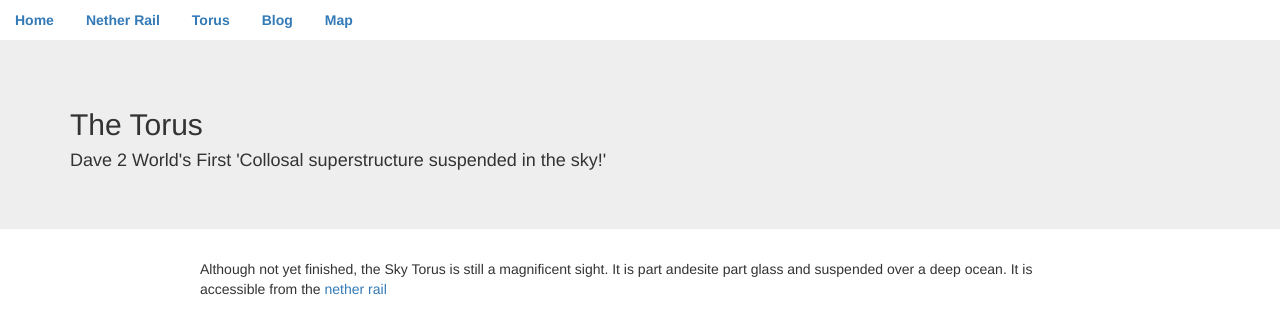
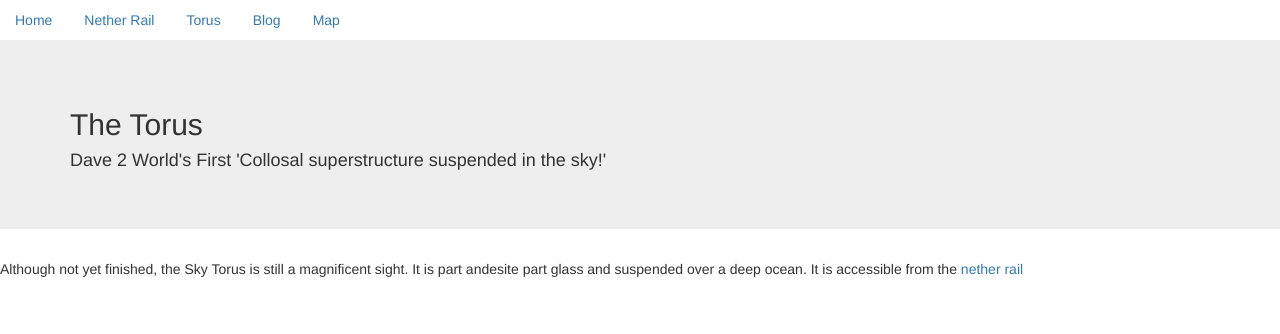
Before and after one commit to siliconmac/dave-2-world, a plain HTML site: page tourus.html in a window 1280 px wide. Drawn offline with nearby package versions, Linux system fonts and the light colour scheme.

Commit message:
formatted torus page

```diff
--- a/main-2.css
+++ b/main-2.css
@@ -18,6 +18,7 @@ body {
     margin-left: 200px;
     margin-right: 200px;
 }
+
 .blog {
     margin-left: 200px;
     margin-right: 200px;
--- a/tourus.html
+++ b/tourus.html
@@ -3,7 +3,7 @@
     <head>
         <title>Torus</title>
         <link rel="stylesheet" href="https://maxcdn.bootstrapcdn.com/bootstrap/3.3.1/css/bootstrap.min.css">
-        <link rel="stylesheet" href="main-2.css">
+        <link rel="stylesheet" href="main-4.css">
     </head>
     <body>
         <div class="nav-bar">
```
